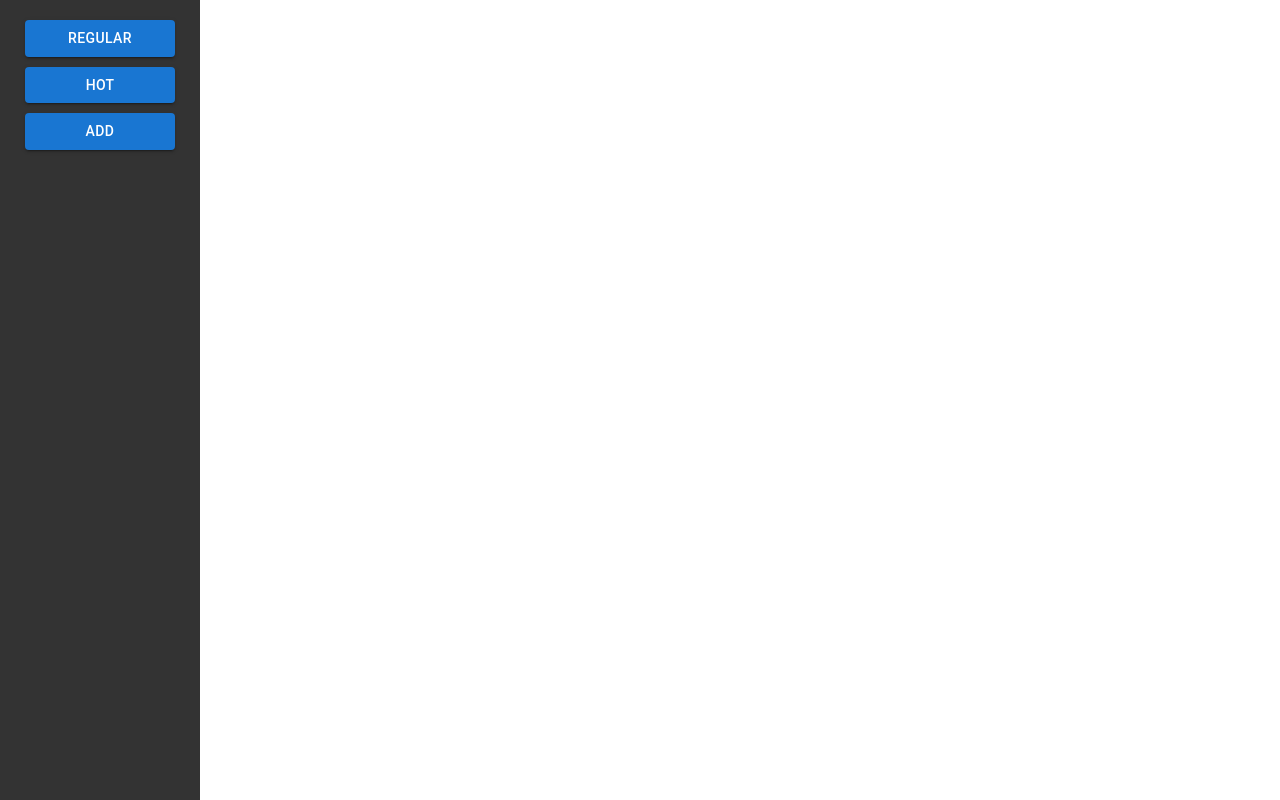
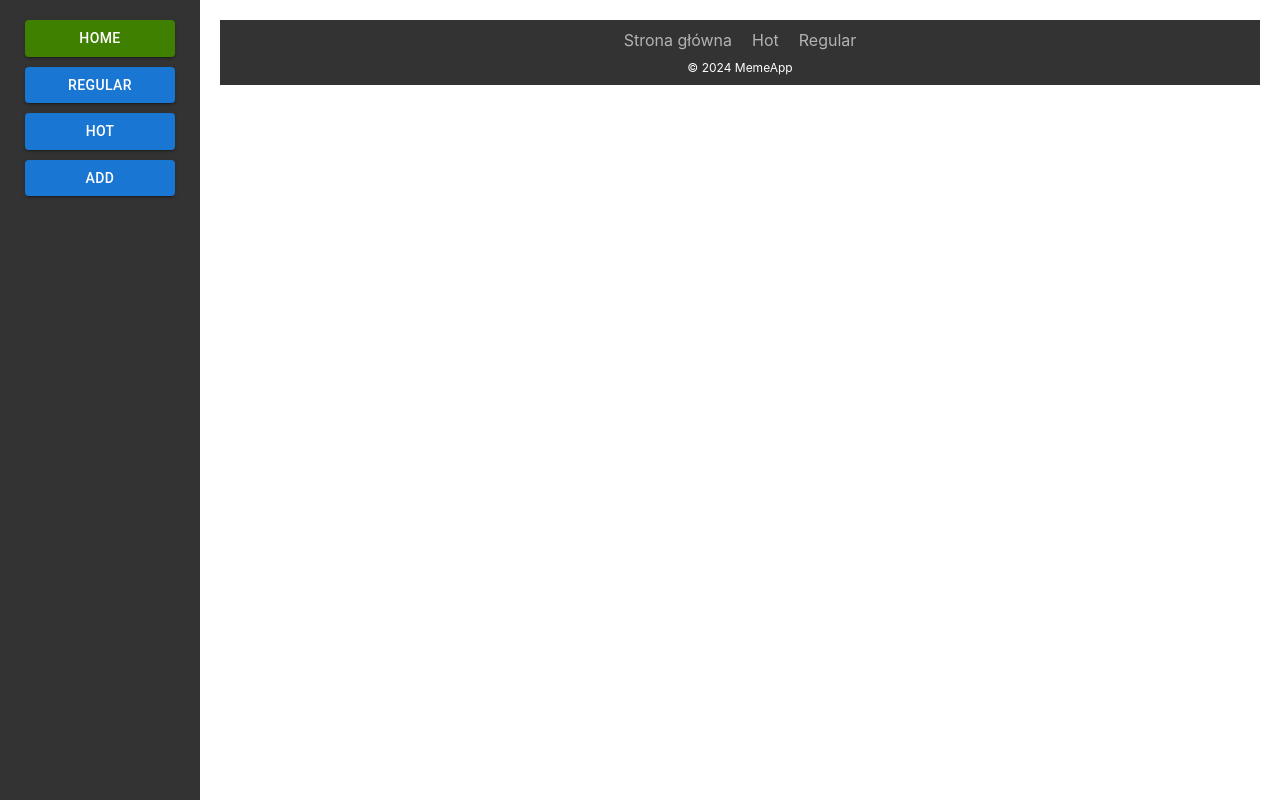
Before and after one commit to AdrWL/MemeApp, a React (Create React App) app: page / in a window 1280 px wide. Before the commit this address had no page. Built offline with nearby package versions, Linux system fonts and the light colour scheme.

Commit message:
Working at Home page and footer

```diff
--- a/src/App.js
+++ b/src/App.js
@@ -5,6 +5,8 @@ import Navigation from './components/Navigation/Navigation';
 import Hot from './components/Hot/Hot';
 import Regular from './components/Regular/Regular';
 import Form from './components/Form/Form';
+import Footer from './components/Footer/Footer';
+import Home from './components/Home/Home';
 
 function App() {
   return (
@@ -17,8 +19,10 @@ function App() {
               <Route path="/hot" element={<Hot />} />
               <Route path="/regular" element={<Regular />} />
               <Route path="/form" element={<Form />} />
+              <Route path="/" element={<Home/>} />
             </Routes>
           </div>
+          <Footer />
         </div>
       </div>
     </Router>
--- /dev/null
+++ b/src/components/Footer/Footer.css
@@ -0,0 +1,29 @@
+.footer {
+    background: #333;
+    color: #fff;
+    padding: 10px 20px;
+    text-align: center;
+    position: relative;
+    bottom: 0;
+  }
+
+  .footer .footer-content {
+    display: flex;
+    justify-content: center;
+    gap: 20px;
+    margin-bottom: 10px;
+  }
+
+  .footer .footer-link {
+    color: #b3b3b3;
+    text-decoration: none;
+    transition: color 0.2s;
+  }
+
+  .footer .footer-link:hover {
+    color: #E91E63;
+  }
+
+  .footer .footer-bottom {
+    font-size: 12px;
+  }
--- /dev/null
+++ b/src/components/Footer/Footer.jsx
@@ -0,0 +1,18 @@
+import React from 'react';
+import { NavLink } from "react-router-dom";
+import './Footer.css';
+
+export default function Footer() {
+  return (
+    <footer className="footer">
+      <div className="footer-content">
+        <NavLink exact to="/" className="footer-link">Strona główna</NavLink>
+        <NavLink to="/hot" className="footer-link">Hot</NavLink>
+        <NavLink to="/regular" className="footer-link">Regular</NavLink>
+      </div>
+      <div className="footer-bottom">
+        &copy; 2024 MemeApp
+      </div>
+    </footer>
+  );
+}
--- /dev/null
+++ b/src/components/Home/Home.jsx
@@ -0,0 +1,6 @@
+export default function Home() {
+  return (
+      <div className="footer-content">
+      </div>
+  );
+}
--- a/src/components/Navigation/Navigation.jsx
+++ b/src/components/Navigation/Navigation.jsx
@@ -8,6 +8,11 @@ export default function Navigation() {
         <nav>
             <div className='nav-container'>
                 <ul>
+                <li>
+                        <NavLink to="/">
+                            <Button variant="contained">Home</Button>
+                        </NavLink>
+                    </li>
                     <li>
                         <NavLink to="/regular">
                             <Button variant="contained">Regular</Button>
```
